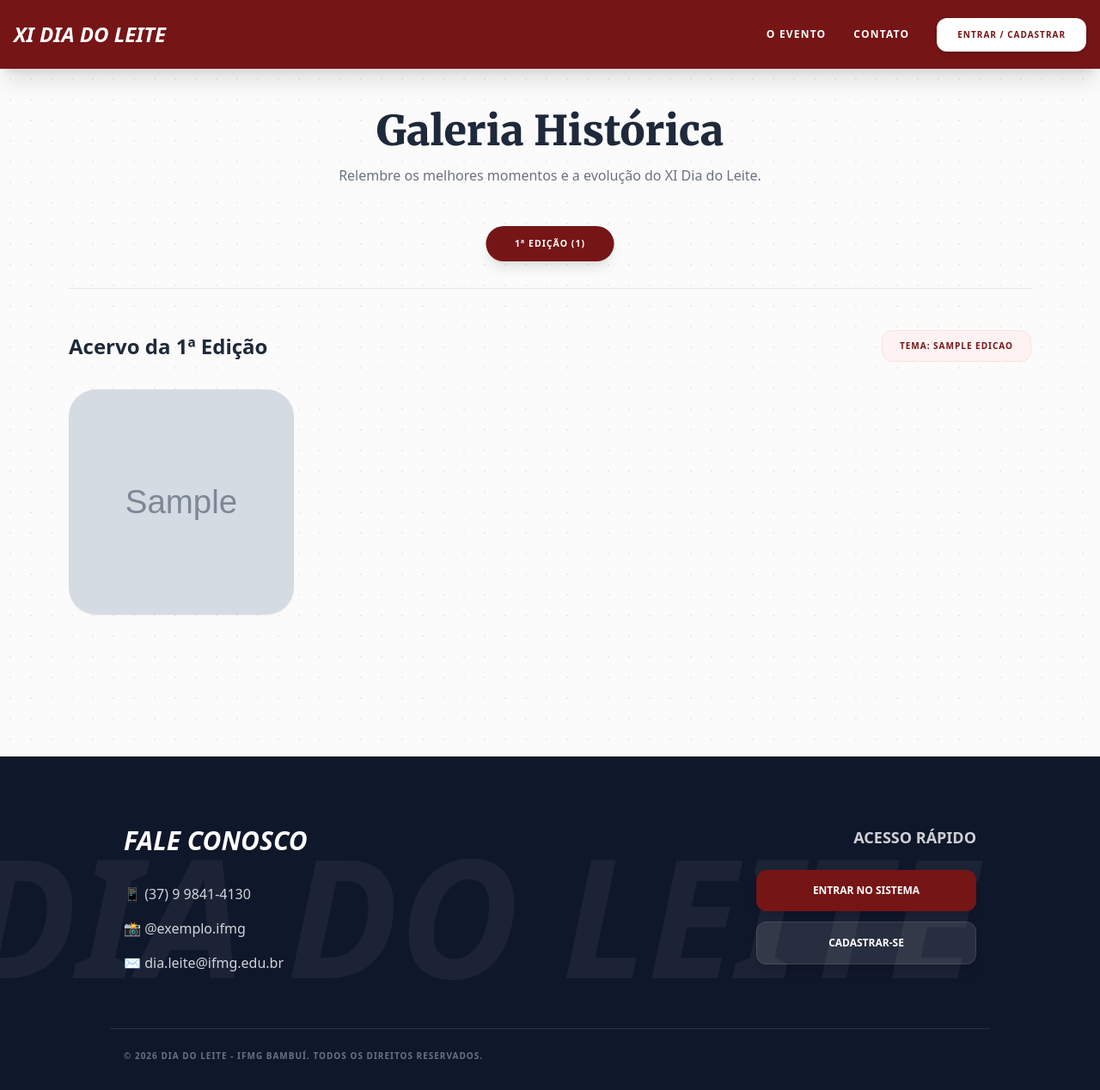
After one commit to LaisOliveiira/dia-do-leite, a Django app: page /eventos/edicoes/ in a window 1280 px wide. The commit adds this page. Shown: the whole page at 86% size. Run offline with Django 5.2, Linux system fonts and the light colour scheme; tables that the repository leaves empty hold one stand-in row (values such as "Sample post"); grey boxes marked "Sample" are stand-in pictures; some libraries are stand-ins or nearby versions.

Commit message:
feat: cria models, views e template interativo com abas para a Galeria de Edicoes

```diff
--- a/eventos/models.py
+++ b/eventos/models.py
@@ -48,3 +48,26 @@ class Inscricao(models.Model):
 
     def __str__(self):
         return f"{self.usuario.username} - {self.evento.titulo}"
+
+class Edicao(models.Model):
+    numero = models.IntegerField(unique=True, help_text="Ex: 10")
+    ano = models.IntegerField()
+    titulo_tema = models.CharField(max_length=200, blank=True)
+    capa = models.ImageField(upload_to='edicoes/capas/', blank=True, null=True)
+
+    class Meta:
+        verbose_name = "Edição"
+        verbose_name_plural = "Edições"
+        ordering = ['-numero']
+
+    def __str__(self):
+        return f"{self.numero}ª Edição ({self.ano})"
+
+class GaleriaFoto(models.Model):
+    edicao = models.ForeignKey(Edicao, on_delete=models.CASCADE, related_name='fotos')
+    imagem = models.ImageField(upload_to='edicoes/galeria/')
+    legenda = models.CharField(max_length=200, blank=True)
+
+    class Meta:
+        verbose_name = "Foto da Galeria"
+        verbose_name_plural = "Fotos da Galeria"
--- a/eventos/urls.py
+++ b/eventos/urls.py
@@ -3,4 +3,5 @@ from . import views
 
 urlpatterns = [
     path('inscrever/<int:evento_id>/', views.inscrever_evento_view, name='inscrever_evento'),
+    path('edicoes/', views.lista_edicoes, name='lista_edicoes'),
 ]
--- a/eventos/views.py
+++ b/eventos/views.py
@@ -3,6 +3,7 @@ from django.contrib.auth.decorators import login_required
 from django.contrib import messages
 from .models import Evento, Inscricao
 from .models import Evento, TipoEvento
+from .models import Edicao
 import requests
 
 @login_required(login_url='/auth/login/')
@@ -87,3 +88,7 @@ def inscrever_evento_view(request, evento_id):
 
         messages.warning(request, 'Inscrição reservada! Por favor, conclua o pagamento para liberar seu QR Code.')
         return redirect('painel')
+
+def lista_edicoes(request):
+    edicoes = Edicao.objects.all().prefetch_related('fotos')
+    return render(request, 'eventos/edicoes.html', {'edicoes': edicoes})
--- a/templates/base.html
+++ b/templates/base.html
@@ -119,6 +119,11 @@
                     class="flex items-center gap-3 px-4 py-3 text-sm font-bold text-slate-700 hover:bg-red-50 hover:text-gebov rounded-xl transition">
                     <span class="text-lg">⚙️</span> Meu Perfil
                 </a>
+                <a href="{% url 'lista_edicoes' %}"
+                    class="flex items-center gap-3 px-4 py-3 text-gray-400 hover:text-gebov font-black uppercase tracking-widest text-[10px] transition-all">
+                    <span>📸</span>
+                    Edições Passadas
+                </a>
             </div>
             <div class="p-4 border-t"><a href="{% url 'logout' %}"
                     class="flex justify-center w-full py-3 bg-red-50 text-red-600 font-black text-xs rounded-xl hover:bg-red-100">Sair
--- /dev/null
+++ b/templates/eventos/edicoes.html
@@ -0,0 +1,99 @@
+{% extends 'base.html' %}
+
+{% block content %}
+<style>
+    .bg-dots-light {
+        background-color: #fcfbfb;
+        background-image: radial-gradient(rgba(117, 21, 22, 0.08) 1.5px, transparent 1.5px);
+        background-size: 24px 24px;
+    }
+
+    .fonte-agro {
+        font-family: 'Merriweather', serif;
+    }
+</style>
+
+<div class="min-h-screen bg-dots-light py-12"
+    x-data="{ abaAtiva: {% if edicoes %}{{ edicoes.first.id }}{% else %}0{% endif %} }">
+
+    <div class="container mx-auto px-4 max-w-6xl">
+
+        <div class="text-center mb-12">
+            <h1 class="text-4xl md:text-5xl font-black text-slate-800 fonte-agro mb-4">Galeria Histórica</h1>
+            <p class="text-gray-500 font-medium">Relembre os melhores momentos e a evolução do XI Dia do Leite.</p>
+        </div>
+
+        {% if edicoes %}
+
+        <div class="flex flex-wrap justify-center gap-4 mb-12 border-b border-gray-200 pb-8">
+            {% for edicao in edicoes %}
+            <button @click="abaAtiva = {{ edicao.id }}"
+                :class="abaAtiva === {{ edicao.id }} ? 'bg-gebov text-white shadow-lg scale-105' : 'bg-white text-gray-500 hover:text-slate-800 border border-gray-200 hover:border-gray-300'"
+                class="px-8 py-3 rounded-full font-black uppercase tracking-widest text-[10px] transition-all duration-300">
+                {{ edicao.numero }}ª Edição ({{ edicao.ano }})
+            </button>
+            {% endfor %}
+        </div>
+
+        <div class="relative min-h-[400px]">
+            {% for edicao in edicoes %}
+            <div x-show="abaAtiva === {{ edicao.id }}" x-transition:enter="transition ease-out duration-300"
+                x-transition:enter-start="opacity-0 transform translate-y-4"
+                x-transition:enter-end="opacity-100 transform translate-y-0" class="w-full" style="display: none;">
+                <div class="mb-8 flex flex-col md:flex-row items-center justify-between gap-4">
+                    <h2 class="text-2xl font-black text-slate-800">
+                        Acervo da {{ edicao.numero }}ª Edição
+                    </h2>
+                    {% if edicao.titulo_tema %}
+                    <span
+                        class="text-[10px] font-black text-gebov uppercase tracking-widest bg-red-50 px-5 py-2.5 rounded-xl border border-red-100">
+                        Tema: {{ edicao.titulo_tema }}
+                    </span>
+                    {% endif %}
+                </div>
+
+                {% if edicao.fotos.all %}
+                <div class="grid grid-cols-2 md:grid-cols-3 lg:grid-cols-4 gap-6">
+                    {% for foto in edicao.fotos.all %}
+                    <div
+                        class="group relative aspect-square overflow-hidden rounded-[2rem] bg-gray-100 shadow-sm hover:shadow-2xl transition-all duration-300">
+                        <img src="{{ foto.imagem.url }}" alt="{{ foto.legenda }}"
+                            class="w-full h-full object-cover transition-transform duration-700 group-hover:scale-110">
+
+                        {% if foto.legenda %}
+                        <div
+                            class="absolute inset-0 bg-gradient-to-t from-black/80 via-black/20 to-transparent opacity-0 group-hover:opacity-100 transition-opacity duration-300 flex items-end p-6">
+                            <p class="text-white text-xs font-bold">{{ foto.legenda }}</p>
+                        </div>
+                        {% endif %}
+                    </div>
+                    {% endfor %}
+                </div>
+                {% else %}
+                <div
+                    class="bg-white rounded-[3rem] p-16 text-center border-2 border-dashed border-gray-100 flex flex-col items-center justify-center">
+                    <div class="text-5xl mb-4 opacity-40 grayscale">📷</div>
+                    <h4 class="text-lg font-black text-slate-800">Galeria em construção</h4>
+                    <p class="text-sm text-gray-400 font-medium mt-2">As fotos da {{ edicao.numero }}ª edição serão
+                        adicionadas em breve.</p>
+                </div>
+                {% endif %}
+
+            </div>
+            {% endfor %}
+        </div>
+
+        {% else %}
+        <div
+            class="bg-white rounded-[3rem] p-20 text-center border-2 border-dashed border-gray-100 flex flex-col items-center justify-center shadow-sm">
+            <div class="w-20 h-20 bg-gray-50 rounded-full flex items-center justify-center text-4xl mb-6 grayscale">📸
+            </div>
+            <h4 class="text-xl font-black text-slate-800 mb-2">Galeria Vazia</h4>
+            <p class="text-sm text-gray-400 font-medium max-w-xs mx-auto">Nenhuma edição passada foi cadastrada no
+                sistema ainda.</p>
+        </div>
+        {% endif %}
+
+    </div>
+</div>
+{% endblock %}
--- a/usuarios/urls.py
+++ b/usuarios/urls.py
@@ -9,12 +9,5 @@ urlpatterns = [
     path('perfil/', views.perfil_view, name='perfil'),
     path('certificados/', views.certificados_view, name='certificados'),
     path('gerar-pdf/<int:inscricao_id>/', views.gerar_certificado_pdf, name='gerar_certificado_pdf'),
-    path('certificados/', views.certificados_view, name='certificados'),
-    path('ativar/<uidb64>/<token>/', views.ativar_conta_view, name='ativar_conta'),
-
-    # A nova rota do PDF (repare na vírgula no final!)
-    path('gerar-pdf/<int:inscricao_id>/', views.gerar_certificado_pdf, name='gerar_certificado_pdf'),
-
-    # NOVA ROTA: O link mágico que vai no e-mail
     path('ativar/<uidb64>/<token>/', views.ativar_conta_view, name='ativar_conta'),
 ]
```
Also changed, not shown: core/views.py (+0 -21 lines), eventos/admin.py (+9 -0 lines), usuarios/views.py (+10 -1 lines), eventos/migrations/0005_edicao_galeriafoto.py (added).
